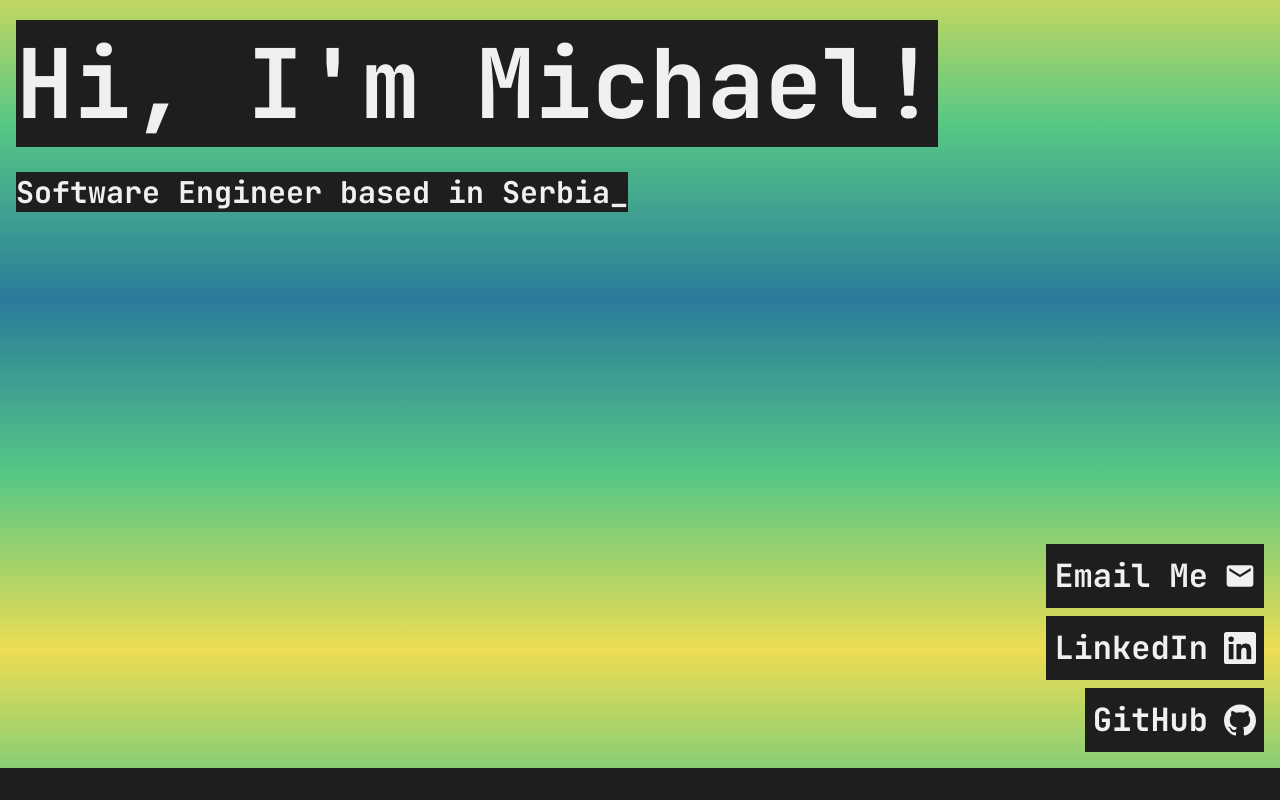
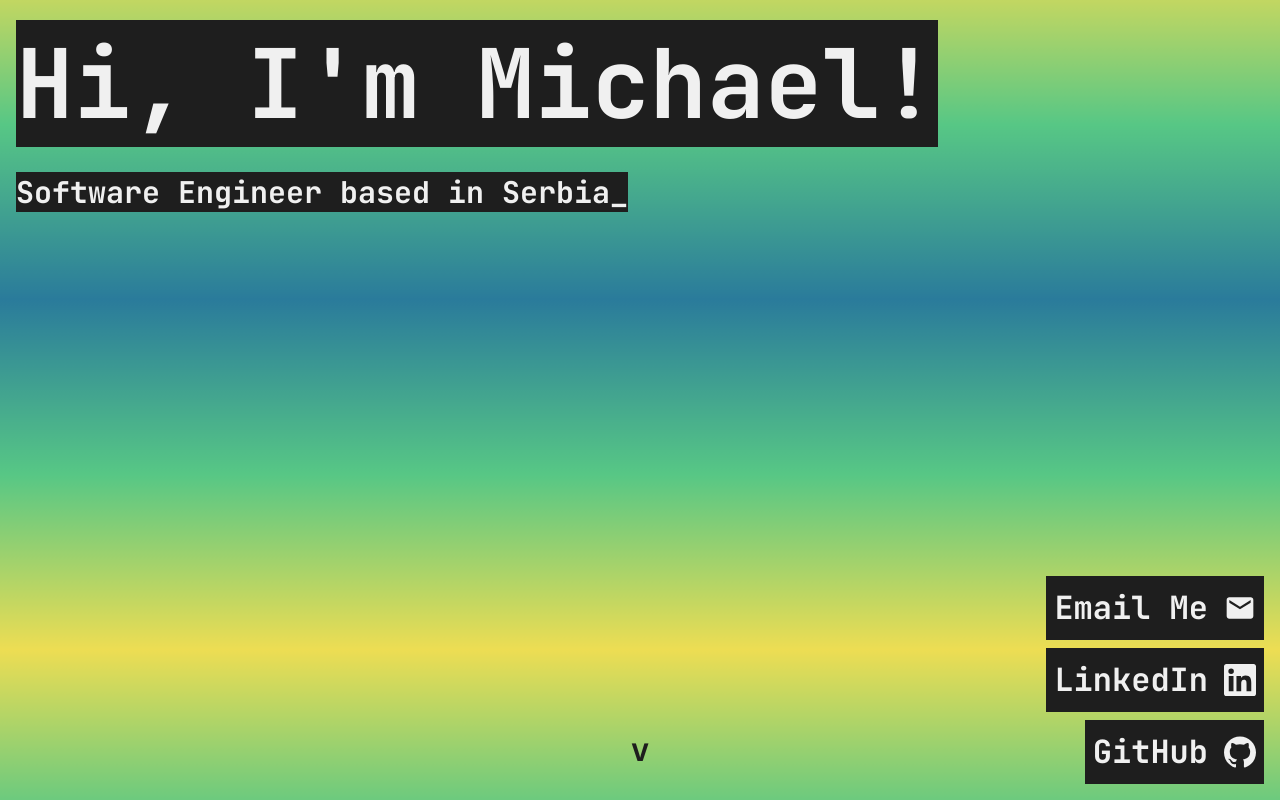
Before and after one commit to michaelmandic/personal-website-v1, a website built with Vite: page index.html in a window 1280 px wide. Shown: the top 800 px of the page. Built offline with nearby package versions, Linux system fonts and the light colour scheme.

Commit message:
Added scrolling inidactor arrow

```diff
--- a/index.html
+++ b/index.html
@@ -32,7 +32,7 @@
   <body class="flex flex-col items-center bg-(--off-black) font-[Inter]">
     <header
       id="header"
-      class="pointer-events-none fixed top-0 flex h-[64px] w-full items-center justify-between bg-(--off-black) px-[24px] opacity-0 outline-2 outline-(--off-white) backdrop-blur-sm transition-all md:mt-4 md:max-w-[750px]"
+      class="pointer-events-none fixed top-0 z-[9999] flex h-[64px] w-full items-center justify-between bg-(--off-black) px-[24px] opacity-0 outline-2 outline-(--off-white) backdrop-blur-sm transition-all md:mt-4 md:max-w-[750px]"
     >
       <a
         href="https://mandic.dev"
@@ -103,7 +103,7 @@
     <section id="hero" class="mb-[2rem] w-full">
       <div
         id="hero-bg"
-        class="landscape-layout flex h-[96vh] w-full animate-(--hero-animation) flex-col justify-between bg-(--off-white) bg-linear-[0deg,#2A7B9B_0%,#57C785_25%,#EDDD53_50%,#57C785_75%,#2A7B9B_100%] bg-size-[700px_700px] bg-clip-border p-[1rem] font-[JetBrains_Mono] font-bold text-(--off-white)"
+        class="landscape-layout relative flex h-[100vh] w-full animate-(--hero-animation) flex-col justify-between bg-(--off-white) bg-linear-[0deg,#2A7B9B_0%,#57C785_25%,#EDDD53_50%,#57C785_75%,#2A7B9B_100%] bg-size-[700px_700px] bg-clip-border p-[1rem] font-[JetBrains_Mono] font-bold text-(--off-white)"
       >
         <div
           id="hero-text"
@@ -187,6 +187,12 @@
             </svg>
           </a>
         </div>
+        <div
+          id="scroll-arrow"
+          class="absolute bottom-4 left-1/12 -translate-x-1/2 transform animate-bounce text-[2rem] text-(--off-black) transition md:left-1/2"
+        >
+          <span>v</span>
+        </div>
       </div>
     </section>
     <div
--- a/src/main.js
+++ b/src/main.js
@@ -1,13 +1,21 @@
 document.addEventListener("DOMContentLoaded", () => {
     const header = document.getElementById('header');
+    const scrollArrow = document.getElementById('scroll-arrow');
 
     window.addEventListener('scroll', () => {
-        const triggerPoint = window.innerHeight*0.8;
+        const triggerPointHeader = window.innerHeight*0.8;
+        const triggerPointScrollArrow = window.innerHeight*0.2;
 
-        if (window.scrollY > triggerPoint) {
+        if (window.scrollY > triggerPointHeader) {
             header.classList.remove('opacity-0', 'pointer-events-none');
         } else {
             header.classList.add('opacity-0', 'pointer-events-none');
         }
+
+        if (window.scrollY > triggerPointScrollArrow) {
+            scrollArrow.classList.add('opacity-0', 'pointer-events-none');
+        } else {
+            scrollArrow.classList.remove('opacity-0', 'pointer-events-none');
+        }
     });
 });
```
